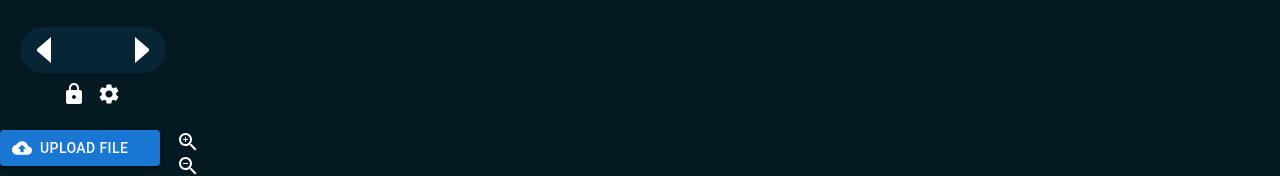
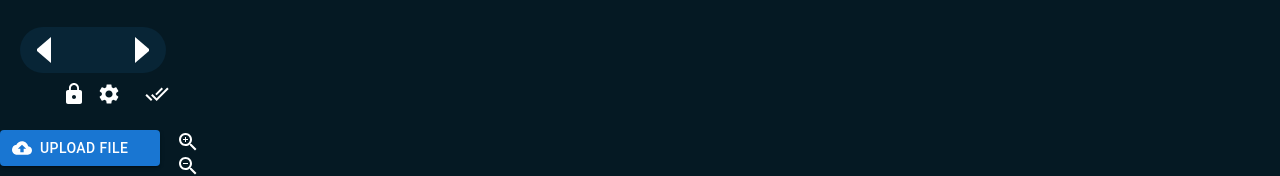
Before and after one commit to nccratliri-ml-wp/vocal-annotation-frontend, a React (Vite) app: page / in a window 1280 px wide. Shown: the part 120-296 px from the top of the page. Built offline with nearby package versions, Linux system fonts and the light colour scheme; some icons are missing.

Commit message:
Introduced global submit feature

```diff
--- a/src/App.jsx
+++ b/src/App.jsx
@@ -23,6 +23,8 @@ import {globalControlsBtn, globalControlsBtnDisabled, icon, iconBtn, iconBtnDisa
 import {nanoid} from "nanoid";
 import ZoomInIcon from "@mui/icons-material/ZoomIn.js";
 import ZoomOutIcon from "@mui/icons-material/ZoomOut.js";
+import DoneAllIcon from '@mui/icons-material/DoneAll';
+import axios from "axios";
 
 // Global Variables
 const SCROLL_STEP_RATIO = 0.1
@@ -91,6 +93,8 @@ function App() {
 
     const [activeLabel, setActiveLabel] = useState(null)
 
+    const [allLabels, setAllLabels] = useState(null)
+
     /* ++++++++++++++++++ Pass methods ++++++++++++++++++ */
 
     function passTrackDurationToApp( newTrackDuration ) {
@@ -147,6 +151,15 @@ function App() {
 
     function passActiveLabelToApp( newActiveLabel ){
         setActiveLabel( newActiveLabel )
+    }
+
+    function passLabelsToApp( labels, trackID ){
+        setAllLabels(
+            {
+                ...allLabels,
+                [trackID]: labels
+            }
+        )
     }
 
     /* ++++++++++++++++++ Audio Tracks ++++++++++++++++++ */
@@ -231,6 +244,34 @@ function App() {
         setScrollStep( newDuration * SCROLL_STEP_RATIO )
     }
 
+    async function submitAllAnnotations(){
+        if (!allLabels) return
+
+        const path = import.meta.env.VITE_BACKEND_SERVICE_ADDRESS+'post-annotations'
+
+        const arr = Object.values(allLabels).flat()
+
+        const requestParameters = {
+            annotations: [
+                {
+                    onset: 0,
+                    offset: 0,
+                    species: 'test_species',
+                    individual: 'test_individual',
+                    filename: 'test_filename',
+                    annotation_instance: 'test_annotation_instance'
+                }
+            ]
+        }
+
+        const headers = {
+            'Content-Type': 'application/json',
+            'accept': 'application/json'
+        }
+
+        const response = await axios.post(path, requestParameters, { headers } )
+    }
+
     /* ++++++++++++++++++ useEffect Hooks ++++++++++++++++++ */
 
     useEffect( () => {
@@ -252,7 +293,7 @@ function App() {
         const decodedData = queryParams.get('data') ? JSON.parse(atob(decodeURIComponent(queryParams.get('data') ))) : null
         const strictMode = queryParams.get('strict-mode') ? queryParams.get('strict-mode') : null
 
-        if (strictMode && strictMode.toLowerCase() === 'true'){
+        if (strictMode?.toLowerCase() === 'true'){
             setStrictMode(true)
         }
 
@@ -362,6 +403,14 @@ function App() {
                         <SettingsIcon style={icon} />
                     </IconButton>
                 </Tooltip>
+                <Tooltip title='Submit Annotations'>
+                    <IconButton
+                        onClick={submitAllAnnotations}
+                        style={{...(!strictMode || !allLabels && iconBtnDisabled)}}
+                        disabled={!strictMode}>
+                        <DoneAllIcon style={icon} />
+                    </IconButton>
+                </Tooltip>
             </div>
             <div
                 id='all-tracks'
@@ -415,6 +464,7 @@ function App() {
                         activeLabel={activeLabel}
                         passActiveLabelToApp={passActiveLabelToApp}
                         strictMode={strictMode}
+                        passLabelsToApp={passLabelsToApp}
                     />
                 }
                 {showTracks.track_2 &&
@@ -450,6 +500,7 @@ function App() {
                         activeLabel={activeLabel}
                         passActiveLabelToApp={passActiveLabelToApp}
                         strictMode={strictMode}
+                        passLabelsToApp={passLabelsToApp}
                     />
                 }
                 {showTracks.track_3 &&
@@ -485,6 +536,7 @@ function App() {
                         activeLabel={activeLabel}
                         passActiveLabelToApp={passActiveLabelToApp}
                         strictMode={strictMode}
+                        passLabelsToApp={passLabelsToApp}
                     />
                 }
                 {showTracks.track_4 &&
--- a/src/ScalableSpec.jsx
+++ b/src/ScalableSpec.jsx
@@ -70,7 +70,8 @@ function ScalableSpec(
                             audioPayload,
                             activeLabel,
                             passActiveLabelToApp,
-                            strictMode
+                            strictMode,
+                            passLabelsToApp
                         }
                     )
                 {
@@ -149,20 +150,10 @@ function ScalableSpec(
     // Icons
     const activeIcon = showWaveform ? icon : iconSmall
     const activeIconBtnStyle = showWaveform ? iconBtn : iconBtnSmall
-                    /*
-    let activeIconBtnStyle
-    if (showWaveform && !strictMode){
-        activeIconBtnStyle = iconBtn
-    }
-    if (showWaveform && strictMode){
-        activeIconBtnStyle = iconBtnDisabled
-    }
-    if (!showWaveform && !strictMode){
-        activeIconBtnStyle = iconBtnSmall
-    }
-    if (!showWaveform && strictMode){
-        activeIconBtnStyle = iconBtnSmallDisabled
-    }*/
+
+    // Database
+    const [annotationInstance, setAnnotationInstance] = useState(null)
+    const [filename, setFilename] = useState(null)
 
     /* ++++++++++++++++++++ Pass methods ++++++++++++++++++++ */
 
@@ -1708,6 +1699,24 @@ function ScalableSpec(
         drawEditorCanvases(spectrogram, frequencies,audioArray)
     }, [labels, waveformScale, showWaveform] )
 
+    // When labels are added, removed, or edited
+    useEffect( () => {
+
+        // Convert custom label objects into generic objects with the specific data the backend expects
+        const genericLabelObjects = labels.map(label => {
+            return {
+                onset: label.onset,
+                offset: label.offset,
+                species: label.species,
+                individual: label.individual,
+                filename: filename,
+                annotation_instance: annotationInstance
+            }
+        })
+
+        passLabelsToApp(genericLabelObjects, id)
+    }, [labels] )
+
     // When a user adds a new label, thus creating a new active label in the other tracks
     useEffect( () => {
         if (!spectrogram ||
@@ -1890,6 +1899,9 @@ function ScalableSpec(
     useEffect( () => {
         if (!audioPayload) return
         uploadFileByURL(audioPayload)
+
+        setAnnotationInstance(audioPayload.annotation_instance)
+        setFilename(audioPayload.filename)
 
     }, [audioPayload])
 
```
